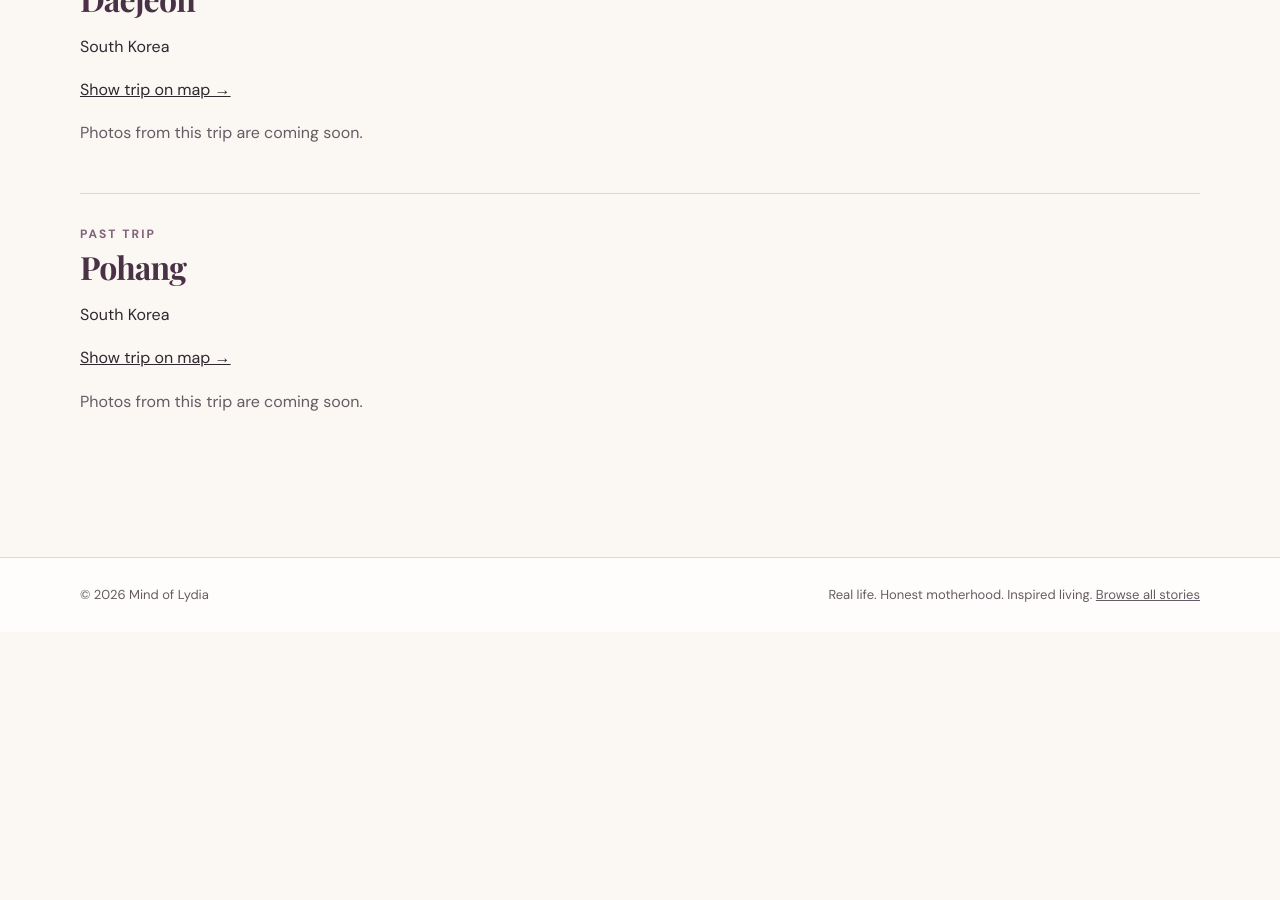
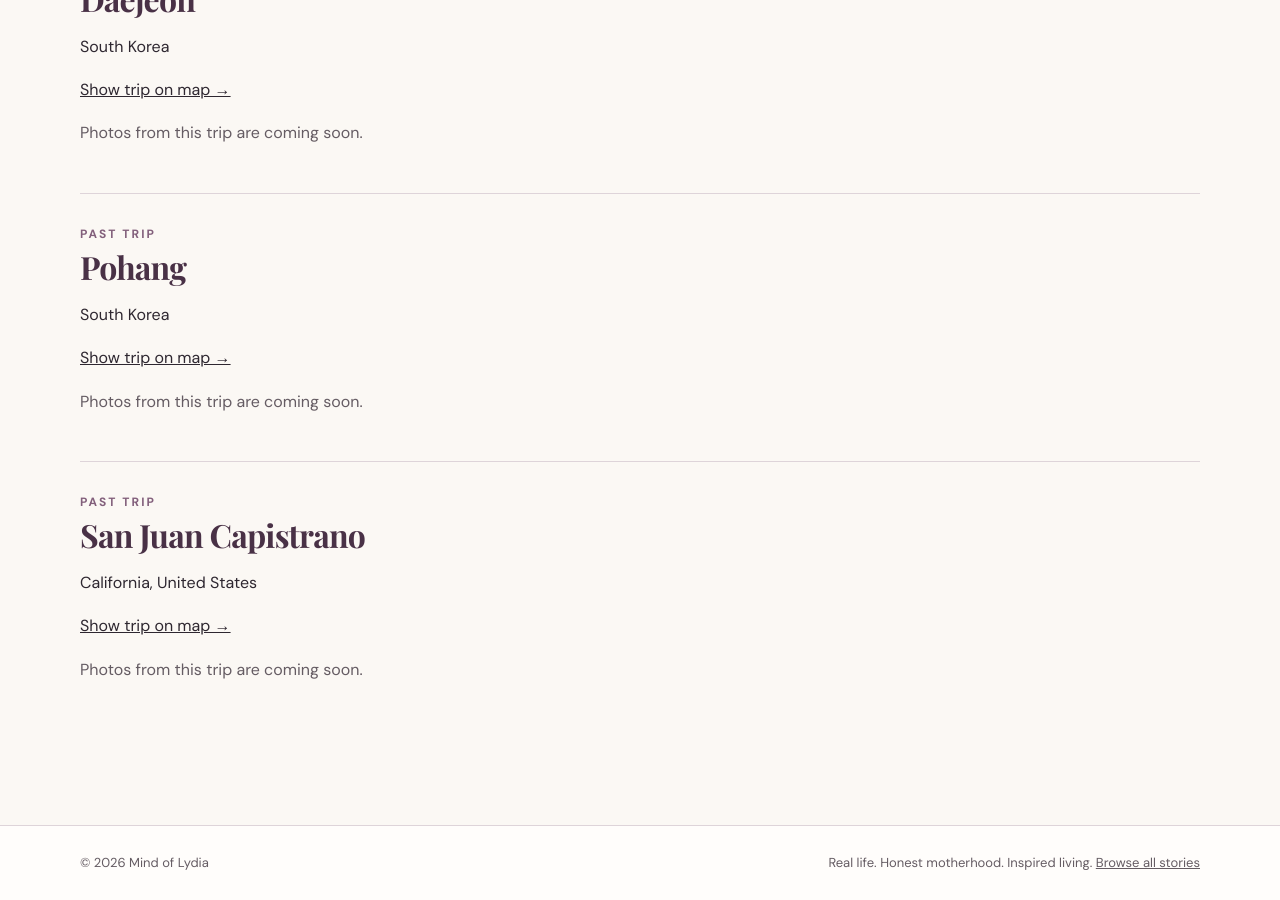
Before and after one commit to lydiarim22-coder/mindoflydia, a Jekyll site: the page built from photo-gallery.html, in a window 1280 px wide and 900 px high, scrolled down 5612 px. Built offline with Jekyll 4.4.1, drawn with Linux system fonts in a browser that asks for light colours; some web fonts are replaced; before the commit the page ends 6244 px from its top, so only the background shows below that.

Commit message:
Add San Juan Capistrano as a past trip

```diff
--- a/_data/travel_places.yml
+++ b/_data/travel_places.yml
@@ -189,3 +189,13 @@
   latitude: 36.019
   longitude: 129.343
   summary: "A past-trip destination in South Korea."
+
+- id: san-juan-capistrano-california
+  name: San Juan Capistrano
+  region: California
+  location: California, United States
+  country: USA
+  type: past
+  latitude: 33.502
+  longitude: -117.663
+  summary: "A past-trip destination in California."
```
